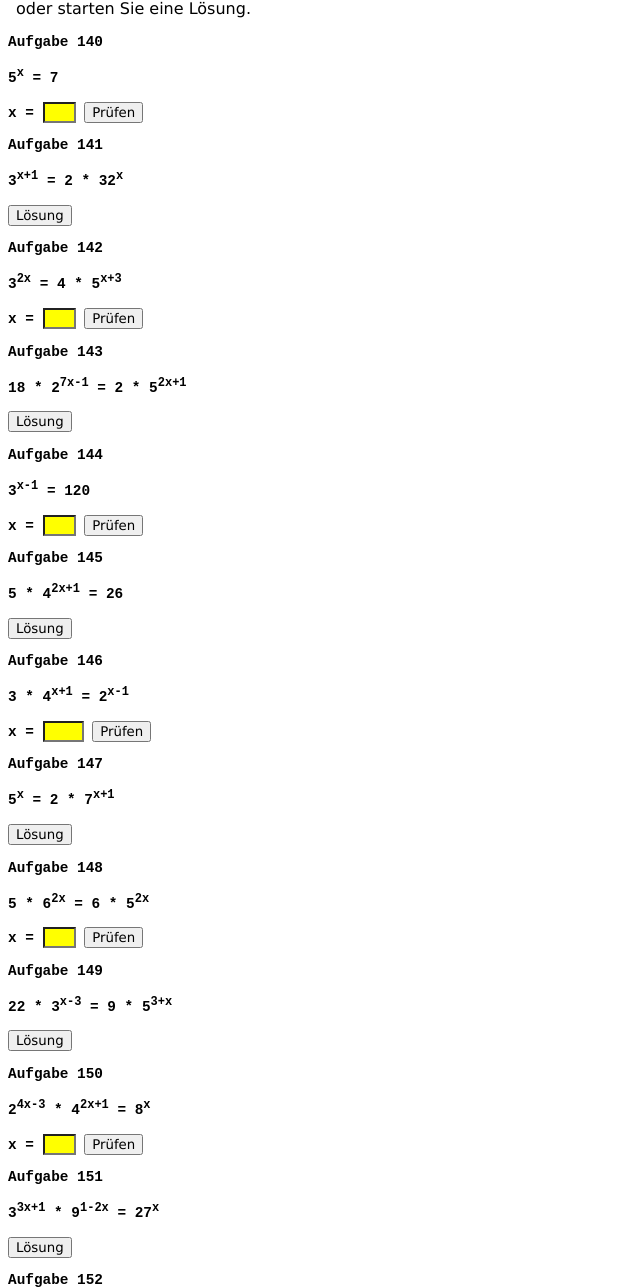
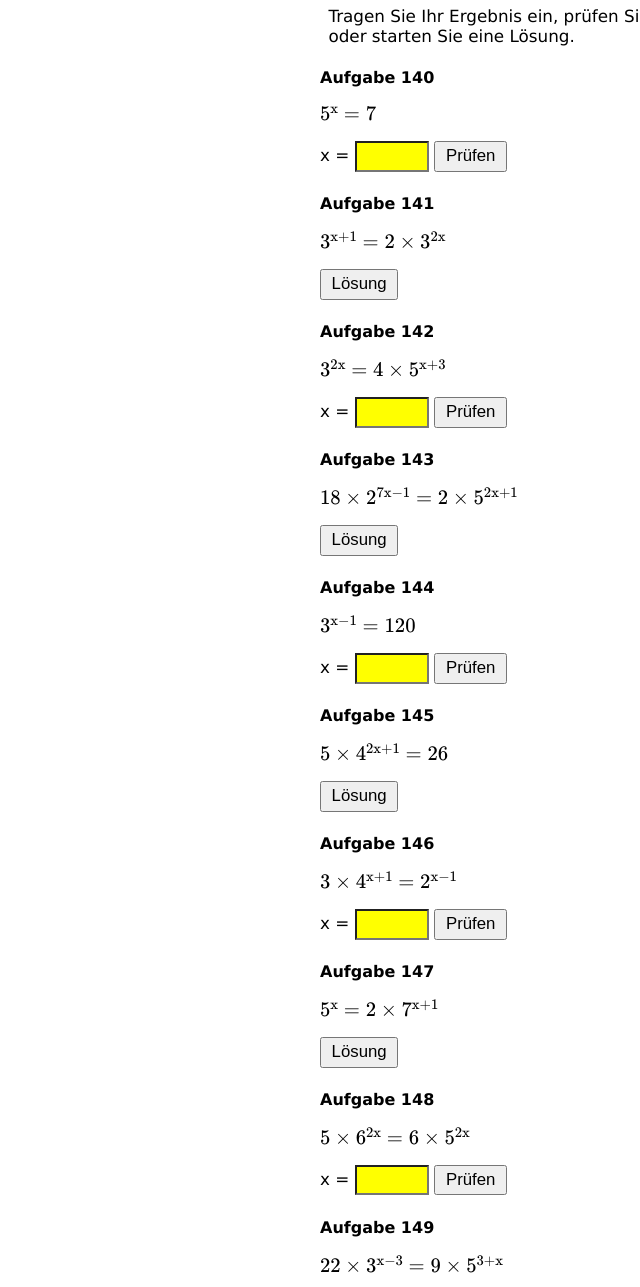
Before and after one commit to joafroehlich/Pot, a plain HTML site: page Pot9.html in a window 1280 px wide. Shown: the part 170-1457 px from the top of the page, without its empty margins (0-640 px from the left). Drawn offline with nearby package versions, Linux system fonts and the light colour scheme.

Commit message:
Add files via upload

```diff
--- a/Pot9.html
+++ b/Pot9.html
@@ -7,7 +7,7 @@
   <meta name ="viewport" content="width=device-width, initial-scale=1.0">
   <title>Potenzen, Wurzeln, Logarithmen</title>
 
-  <script id="MathJax-script" async
+ <script id="MathJax-script" async
   src="https://cdn.jsdelivr.net/npm/mathjax@3/es5/tex-mml-chtml.js">
 </script>
 
@@ -15,14 +15,67 @@
 <body style="background-color: white;">
 
     <style>
-        .Text1 {font-size: 1.5em;font-family: Verdana,Sans-serif; margin:0.5em; }
+
+        .Text1 {font-size: 1.5em;font-family: Verdana,Sans-serif; margin:0.5em;}
         .Text2 { font-size: 1em; font-family: Verdana,Sans-serif;margin-top:1em;margin-left:0.5em;}
-        .Text3 { font-size: 0.8em;background-color: white; font-family: Verdana,Sans-serif;margin:0.5em; }
+        .Text3 { font-size: 0.6em; font-family: monospace,monospace;margin:0.5em; }
 
-        .Aufgabe { font-size: 0.9em;  font-family: monospace, monospace;}
-        button { font-family: Verdana, Sans-serif; }
+        body { margin: 0; font-family: Verdana,Sans-serif; font-size: 1.05rem; line-height: 1.2; background: #fff; }
+       main { max-width: 40rem; margin: 0 auto; padding: 1rem; }
+h1 { font-size: 1.5rem; }
+h2 { font-size: 1rem; margin: 1.4rem 0 0.3rem; }
+.check input { font-size: 1.05rem; padding: 0.2rem; width: 4rem; }
+.check button { font-size: 1.05rem; padding: 0.2rem 0.6rem; }
+.br-mobil {
+            display: none;}
+.br-desk {
+            display: block;}
+.desktop-break {
+            display: block;
+                 content: "";
+                 height: 0.8em;  }
+.desktop-plus {
+            display: inline-block;}
+.mobile-break {
+            display: none; }
+.mobile-plus {
+            display: none;}
+
+@media screen and (max-width: 576px) {
+
+            .br-mobil {
+                display: block;}
+
+            .br-desk {
+                display: none;}
+
+            .desktop-break {
+                display: none; }
+
+            .desktop-plus {
+                display: none; }
+
+            .mobile-break {
+                 display: block;
+                 content: "";
+                 height: 0.8em;  }
+
+            .mobile-plus {
+                 display: inline-block; }
+
+                }
+
         input {background-color:yellow; }
+
+        img {
+               max-width: 100%;
+               height: auto;
+               display: block;
+            }
+
     </style>
+
+    <main>
 
     <p class="Text1">Wie löse ich Matheaufgaben?</p>
 		<p class="Text1">Potenzen, Wurzeln, Logarithmen</p>
@@ -30,14 +83,15 @@
     <p class="Text2"><span style= "background-color:white;">Sie sehen ein gelbes Eingabefeld und die <br>Schalter: Prüfen und Lösung.</span></p>
 		<p class="Text2"><span style= "background-color:white;">Tragen Sie Ihr Ergebnis ein, prüfen Sie es <br> oder starten Sie eine Lösung.</span></p>
 
- <!--//Aufgabe 140-->
+ <div class="check">
 
-  <pre><b><p class ="Aufgabe" >Aufgabe 140
+       <!--//Aufgabe 140-->
 
-5<sup>x</sup> = 7
+    <h2>Aufgabe 140</h2><p>
 
-x = <input type="text" id="Eintrag140" maxlength="4" size="1" style= background-color:yellow ></input> <button id="Pruef140" onclick="Aufgabe140()">Prüfen</button></p></pre>
+<math mathsize="1em"><msup><mn>5</mn><mi mathvariant="normal">x</mi></msup><mo>=</mo><mn>7</mn></math></p>
 
+x = <input type="text" id="Eintrag140" maxlength="4" ></input> <button id="Pruef140" onclick="Aufgabe140()">Prüfen</button></p>
 
                       <script>
                         function Aufgabe140() {
@@ -54,19 +108,19 @@ x = <input type="text" id="Eintrag140" maxlength="4" size="1" style= background-
 
 <!--//Aufgabe 141-->
 
-    <pre><p class="Aufgabe">Aufgabe 141
+    <h2>Aufgabe 141</h2><p>
 
-3<sup>x+1</sup> = 2 * 32<sup>x</sup>
+<math mathsize="1em"><msup><mn>3</mn><mrow><mi mathvariant="normal">x</mi><mo>+</mo><mn>1</mn></mrow></msup><mo>=</mo><mn>2</mn><mo>&#xd7;</mo><msup><mn>3</mn><mrow><mn>2</mn><mi mathvariant="normal">x</mi></mrow></msup></math></p>
 
-<button  onclick="window.open('Pot_Aufgabe141.html');" >Lösung</button></p></pre>
+<button  onclick="window.open('Pot_Aufgabe141.html');" >Lösung</button></p>
 
 <!--//Aufgabe 142-->
 
-  <pre><p class ="Aufgabe" >Aufgabe 142
+   <h2>Aufgabe 142</h2><p>
 
-3<sup>2x</sup> = 4 * 5<sup>x+3</sup>
+<math mathsize="1em"><msup><mn>3</mn><mrow><mn>2</mn><mi mathvariant="normal">x</mi></mrow></msup><mo>=</mo><mn>4</mn><mo>&#xd7;</mo><msup><mn>5</mn><mrow><mi mathvariant="normal">x</mi><mo>+</mo><mn>3</mn></mrow></msup></math></p>
 
-x = <input type="text" id="Eintrag142" maxlength="4" size="1" style= background-color:yellow ></input> <button id="Pruef142" onclick="Aufgabe142()">Prüfen</button></p></pre>
+x = <input type="text" id="Eintrag142" maxlength="4" ></input> <button id="Pruef142" onclick="Aufgabe142()">Prüfen</button></p>
 
 
                       <script>
@@ -84,19 +138,19 @@ x = <input type="text" id="Eintrag142" maxlength="4" size="1" style= background-
 
 <!--//Aufgabe 143-->
 
-    <pre><p class="Aufgabe">Aufgabe 143
+     <h2>Aufgabe 143</h2><p>
 
-18 * 2<sup>7x-1</sup> = 2 * 5<sup>2x+1</sup>
+<math mathsize="1em"><mn>18</mn><mo>&#xd7;</mo><msup><mn>2</mn><mrow><mn>7</mn><mi mathvariant="normal">x</mi><mo>&#x2212;</mo><mn>1</mn></mrow></msup><mo>=</mo><mn>2</mn><mo>&#xd7;</mo><msup><mn>5</mn><mrow><mn>2</mn><mi mathvariant="normal">x</mi><mo>+</mo><mn>1</mn></mrow></msup></math></p>
 
-<button  onclick="window.open('Pot_Aufgabe143.html');" >Lösung</button></p></pre>
+<button  onclick="window.open('Pot_Aufgabe143.html');" >Lösung</button></p>
 
 <!--//Aufgabe 144-->
 
-  <pre><p class ="Aufgabe" >Aufgabe 144
+   <h2>Aufgabe 144</h2><p>
 
-3<sup>x-1</sup> = 120
+<math mathsize="1em"><msup><mn>3</mn><mrow><mi mathvariant="normal">x</mi><mo>&#x2212;</mo><mn>1</mn></mrow></msup><mo>=</mo><mn>120</mn></math></p>
 
-x = <input type="text" id="Eintrag144" maxlength="4" size="1" style= background-color:yellow ></input> <button id="Pruef144" onclick="Aufgabe144()">Prüfen</button></p></pre>
+x = <input type="text" id="Eintrag144" maxlength="4" ></input> <button id="Pruef144" onclick="Aufgabe144()">Prüfen</button></p>
 
 
                       <script>
@@ -114,19 +168,19 @@ x = <input type="text" id="Eintrag144" maxlength="4" size="1" style= background-
 
 <!--//Aufgabe 145-->
 
-    <pre><p class="Aufgabe">Aufgabe 145
+    <h2>Aufgabe 145</h2><p>
 
-5 * 4<sup>2x+1</sup> = 26
+<math mathsize="1em"><mn>5</mn><mo>&#xd7;</mo><msup><mn>4</mn><mrow><mn>2</mn><mi mathvariant="normal">x</mi><mo>+</mo><mn>1</mn></mrow></msup><mo>=</mo><mn>26</mn></math></p>
 
-<button  onclick="window.open('Pot_Aufgabe145.html');" >Lösung</button></p></pre>
+<button  onclick="window.open('Pot_Aufgabe145.html');" >Lösung</button></p>
 
 <!--//Aufgabe 146-->
 
-  <pre><p class ="Aufgabe" >Aufgabe 146
+  <h2>Aufgabe 146</h2><p>
 
-3 * 4<sup>x+1</sup> = 2<sup>x-1</sup>
+<math mathsize="1em"><mn>3</mn><mo>&#xd7;</mo><msup><mn>4</mn><mrow><mi mathvariant="normal">x</mi><mo>+</mo><mn>1</mn></mrow></msup><mo>=</mo><msup><mn>2</mn><mrow><mi mathvariant="normal">x</mi><mo>&#x2212;</mo><mn>1</mn></mrow></msup></math></p>
 
-x = <input type="text" id="Eintrag146" maxlength="5" size="2" style= background-color:yellow ></input> <button id="Pruef146" onclick="Aufgabe146()">Prüfen</button></p></pre>
+x = <input type="text" id="Eintrag146" maxlength="5"  style= background-color:yellow ></input> <button id="Pruef146" onclick="Aufgabe146()">Prüfen</button></p>
 
 
                       <script>
@@ -144,19 +198,19 @@ x = <input type="text" id="Eintrag146" maxlength="5" size="2" style= background-
 
 <!--//Aufgabe 147-->
 
-    <pre><p class="Aufgabe">Aufgabe 147
+    <h2>Aufgabe 147</h2><p>
 
-5<sup>x</sup> = 2 * 7<sup>x+1</sup>
+<math mathsize="1em"><msup><mn>5</mn><mi mathvariant="normal">x</mi></msup><mo>=</mo><mn>2</mn><mo>&#xd7;</mo><msup><mn>7</mn><mrow><mi mathvariant="normal">x</mi><mo>+</mo><mn>1</mn></mrow></msup></math></p>
 
-<button  onclick="window.open('Pot_Aufgabe147.html');" >Lösung</button></p></pre>
+<button  onclick="window.open('Pot_Aufgabe147.html');" >Lösung</button></p>
 
 <!--//Aufgabe 148-->
 
-  <pre><p class ="Aufgabe" >Aufgabe 148
+  <h2>Aufgabe 148</h2><p>
 
-5 * 6<sup>2x</sup> = 6 * 5<sup>2x</sup>
+<math mathsize="1em"><mn>5</mn><mo>&#xd7;</mo><msup><mn>6</mn><mrow><mn>2</mn><mi mathvariant="normal">x</mi></mrow></msup><mo>=</mo><mn>6</mn><mo>&#xd7;</mo><msup><mn>5</mn><mrow><mn>2</mn><mi mathvariant="normal">x</mi></mrow></msup></math></p>
 
-x = <input type="text" id="Eintrag148" maxlength="3" size="1" style= background-color:yellow ></input> <button id="Pruef148" onclick="Aufgabe148()">Prüfen</button></p></pre>
+x = <input type="text" id="Eintrag148" maxlength="3" ></input> <button id="Pruef148" onclick="Aufgabe148()">Prüfen</button></p>
 
 
                       <script>
@@ -175,19 +229,19 @@ x = <input type="text" id="Eintrag148" maxlength="3" size="1" style= background-
 
 <!--//Aufgabe 149-->
 
-    <pre><p class="Aufgabe">Aufgabe 149
+    <h2>Aufgabe 149</h2><p>
 
-22 * 3<sup>x-3</sup> = 9 * 5<sup>3+x</sup>
+<math mathsize="1em"><mn>22</mn><mo>&#xd7;</mo><msup><mn>3</mn><mrow><mi mathvariant="normal">x</mi><mo>&#x2212;</mo><mn>3</mn></mrow></msup><mo>=</mo><mn>9</mn><mo>&#xd7;</mo><msup><mn>5</mn><mrow><mn>3</mn><mo>+</mo><mi mathvariant="normal">x</mi></mrow></msup></math></p>
 
-<button  onclick="window.open('Pot_Aufgabe149.html');" >Lösung</button></p></pre>
+<button  onclick="window.open('Pot_Aufgabe149.html');" >Lösung</button></p>
 
 <!--//Aufgabe 150-->
 
-  <pre><p class ="Aufgabe" >Aufgabe 150
+  <h2>Aufgabe 150</h2><p>
 
-2<sup>4x-3</sup> * 4<sup>2x+1</sup> = 8<sup>x</sup>
+<math mathsize="1em"><msup><mn>2</mn><mrow><mn>4</mn><mi mathvariant="normal">x</mi><mo>&#x2212;</mo><mn>3</mn></mrow></msup><mo>&#xd7;</mo><msup><mn>4</mn><mrow><mn>2</mn><mi mathvariant="normal">x</mi><mo>+</mo><mn>1</mn></mrow></msup><mo>=</mo><msup><mn>8</mn><mi mathvariant="normal">x</mi></msup></math></p>
 
-x = <input type="text" id="Eintrag150" maxlength="3" size="1" style= background-color:yellow ></input> <button id="Pruef150" onclick="Aufgabe150()">Prüfen</button></p></pre>
+x = <input type="text" id="Eintrag150" maxlength="3" ></input> <button id="Pruef150" onclick="Aufgabe150()">Prüfen</button></p>
 
 
                       <script>
@@ -217,7 +271,7 @@ x = <input type="text" id="Eintrag150" maxlength="3" size="1" style= background-
 
 3<sup>2x</sup> - 4 * 3<sup>x</sup> + 3  = 0
 
-x<sub>1</sub> = <input type="text" id="Eintrag152" maxlength="1" size="1" style= background-color:yellow ></input> x<sub>2</sub> = 1 <button id="Pruef152" onclick="Aufgabe152()">Prüfen</button></p></pre>
+x<sub>1</sub> = <input type="text" id="Eintrag152" maxlength="1" ></input> x<sub>2</sub> = 1 <button id="Pruef152" onclick="Aufgabe152()">Prüfen</button></p></pre>
 
 
                       <script>
@@ -247,7 +301,7 @@ x<sub>1</sub> = <input type="text" id="Eintrag152" maxlength="1" size="1" style=
 
 4<sup>x</sup> - 12 * 2<sup>x</sup> + 32 = 0
 
-x<sub>1</sub> = 2 x<sub>2</sub> = <input type="text" id="Eintrag154" maxlength="1" size="1" style= background-color:yellow ></input> <button id="Pruef154" onclick="Aufgabe154()">Prüfen</button></p></pre>
+x<sub>1</sub> = 2 x<sub>2</sub> = <input type="text" id="Eintrag154" maxlength="1" ></input> <button id="Pruef154" onclick="Aufgabe154()">Prüfen</button></p></pre>
 
 
                       <script>
@@ -277,7 +331,7 @@ x<sub>1</sub> = 2 x<sub>2</sub> = <input type="text" id="Eintrag154" maxlength="
 
 lg(3x + 1) = 1
 
-x = <input type="text" id="Eintrag156" maxlength="1" size="1" style= background-color:yellow ></input> <button id="Pruef156" onclick="Aufgabe156()">Prüfen</button></p></pre>
+x = <input type="text" id="Eintrag156" maxlength="1" ></input> <button id="Pruef156" onclick="Aufgabe156()">Prüfen</button></p></pre>
 
 
                       <script>
@@ -312,7 +366,7 @@ x = <input type="text" id="Eintrag156" maxlength="1" size="1" style= background-
   </mroot>
 </math> = 0,0011
 
-x = <input type="text" id="Eintrag158" maxlength="5" size="2" style= background-color:yellow ></input> <button id="Pruef158" onclick="Aufgabe158()">Prüfen</button></p></pre>
+x = <input type="text" id="Eintrag158" maxlength="5"  style= background-color:yellow ></input> <button id="Pruef158" onclick="Aufgabe158()">Prüfen</button></p></pre>
 
 
                       <script>
@@ -342,7 +396,7 @@ x = <input type="text" id="Eintrag158" maxlength="5" size="2" style= background-
 
 <math mathsize="1em"><msup><mn>2</mn><mrow><msup><mn>3</mn><mi>x</mi></msup></mrow></msup><mo>=</mo><msup><mn>3</mn><mrow><msup><mn>2</mn><mi>x</mi></msup></mrow></msup></math>
 
-x = <input type="text" id="Eintrag160" maxlength="5" size="2" style= background-color:yellow ></input> <button id="Pruef160" onclick="Aufgabe160()">Prüfen</button></p></pre>
+x = <input type="text" id="Eintrag160" maxlength="5"  style= background-color:yellow ></input> <button id="Pruef160" onclick="Aufgabe160()">Prüfen</button></p></pre>
 
 
                       <script>
@@ -372,7 +426,7 @@ x = <input type="text" id="Eintrag160" maxlength="5" size="2" style= background-
 
 e<sup>x</sup> * (e<sup>x</sup> - 1) = 0
 
-x = <input type="text" id="Eintrag162" maxlength="1" size="1" style= background-color:yellow ></input> <button id="Pruef162" onclick="Aufgabe162()">Prüfen</button></p></pre>
+x = <input type="text" id="Eintrag162" maxlength="1" ></input> <button id="Pruef162" onclick="Aufgabe162()">Prüfen</button></p></pre>
 
 
                       <script>
@@ -402,7 +456,7 @@ x = <input type="text" id="Eintrag162" maxlength="1" size="1" style= background-
 
 log<sub>2</sub>5 = x
 
-x = <input type="text" id="Eintrag164" maxlength="4" size="1" style= background-color:yellow ></input> <button id="Pruef164" onclick="Aufgabe164()">Prüfen</button></p></pre>
+x = <input type="text" id="Eintrag164" maxlength="4" ></input> <button id="Pruef164" onclick="Aufgabe164()">Prüfen</button></p></pre>
 
 
                       <script>
@@ -462,7 +516,7 @@ lg x<sup>3</sup> + 2 * lg x<sup>2</sup> = 20,4
 
 <math mathsize="1em"><mi mathvariant="normal">lg</mi><mroot><mrow><mn>2</mn><mi mathvariant="normal">x</mi></mrow><mn>3</mn></mroot><mo>=</mo><mn>0,876</mn></math>
 
-x = <input type="text" id="Eintrag168" maxlength="5" size="2" style= background-color:yellow ></input> <button id="Pruef168" onclick="Aufgabe168()">Prüfen</button></p></pre>
+x = <input type="text" id="Eintrag168" maxlength="5"  style= background-color:yellow ></input> <button id="Pruef168" onclick="Aufgabe168()">Prüfen</button></p></pre>
 
 
                       <script>
@@ -496,7 +550,7 @@ x = <input type="text" id="Eintrag168" maxlength="5" size="2" style= background-
 
 lg(2x + 3) - lg(3x - 2) = 2
 
-x = <input type="text" id="Eintrag170" maxlength="4" size="1" style= background-color:yellow ></input> <button id="Pruef170" onclick="Aufgabe170()">Prüfen</button></p></pre>
+x = <input type="text" id="Eintrag170" maxlength="4" ></input> <button id="Pruef170" onclick="Aufgabe170()">Prüfen</button></p></pre>
 
 
                       <script>
@@ -526,7 +580,7 @@ lg(3x) + lg(4x) = 5 - lg(2x)
 
 2 * lg(x + 1) = lg(x - 1) + 1
 
-x<sub>1</sub> = <input type="text" id="Eintrag172" maxlength="4" size="1" style= background-color:yellow ></input> x<sub>2</sub> = 6,24 <button id="Pruef172" onclick="Aufgabe172()">Prüfen</button></p></pre>
+x<sub>1</sub> = <input type="text" id="Eintrag172" maxlength="4" ></input> x<sub>2</sub> = 6,24 <button id="Pruef172" onclick="Aufgabe172()">Prüfen</button></p></pre>
 
 
                       <script>
@@ -556,7 +610,7 @@ lg5<sup>x</sup> = lg2<sup>x</sup> + 2
 
 5<sup>lgx</sup> = 2 * 3<sup>lgx</sup>
 
-x = <input type="text" id="Eintrag174" maxlength="4" size="1" style= background-color:yellow ></input> <button id="Pruef174" onclick="Aufgabe174()">Prüfen</button></p></pre>
+x = <input type="text" id="Eintrag174" maxlength="4" ></input> <button id="Pruef174" onclick="Aufgabe174()">Prüfen</button></p></pre>
 
                       <script>
                         function Aufgabe174() {
@@ -577,9 +631,7 @@ x = <input type="text" id="Eintrag174" maxlength="4" size="1" style= background-
 
 3<sup>2*lgx</sup> = 12
 
-<button  onclick="window.open('Pot_Aufgabe175.html');" >Lösung</button></p></b></pre>
-
-<!--//Aufgabe 176-->
+<button  onclick="window.open('Pot_Aufgabe175.html');" >Lösung</button></p></pre></b>
 
 <a href= "index.html" ><p class="Text2" > <span style= "background-color:white;">zurück</span></p></a>
 
```
